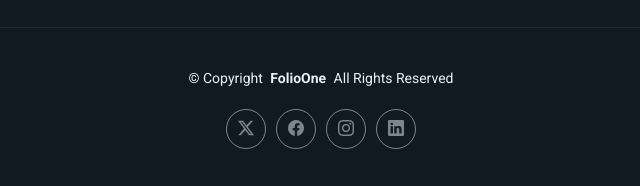
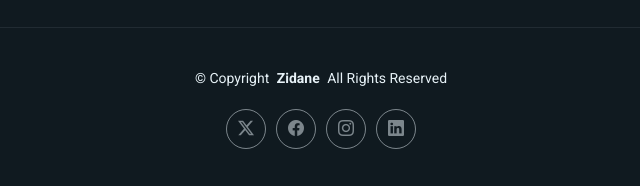
Before and after one commit to zinedine098/zinedine098.github.io, a plain HTML site: page about.html in a window 1280 px wide. Shown: the part 2836-3022 px from the top of the page, 319-959 px from the left. Drawn offline with Linux system fonts and the light colour scheme.

Commit message:
ubah copyright

```diff
--- a/about.html
+++ b/about.html
@@ -484,7 +484,7 @@
 
     <div class="container">
       <div class="copyright text-center ">
-        <p>© <span>Copyright</span> <strong class="px-1 sitename">FolioOne</strong> <span>All Rights Reserved<br></span></p>
+        <p>© <span>Copyright</span> <strong class="px-1 sitename">Zidane</strong> <span>All Rights Reserved<br></span></p>
       </div>
       <div class="social-links d-flex justify-content-center">
         <a href=""><i class="bi bi-twitter-x"></i></a>
```
Also changed, not shown: contact.html (+1 -1 lines), index.html (+1 -1 lines), portfolio-details.html (+1 -1 lines), portfolio.html (+1 -1 lines), resume.html (+1 -1 lines), service-details.html (+1 -1 lines), services.html (+1 -1 lines), starter-page.html (+1 -1 lines).
